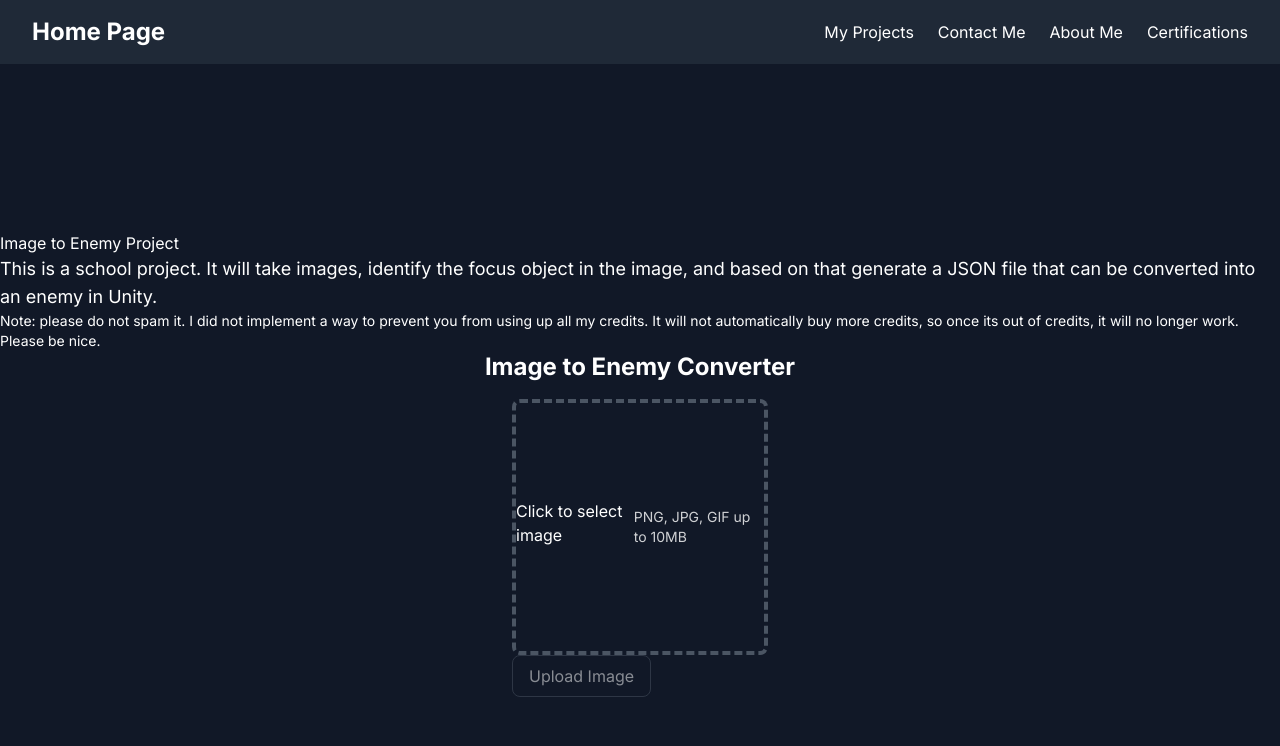
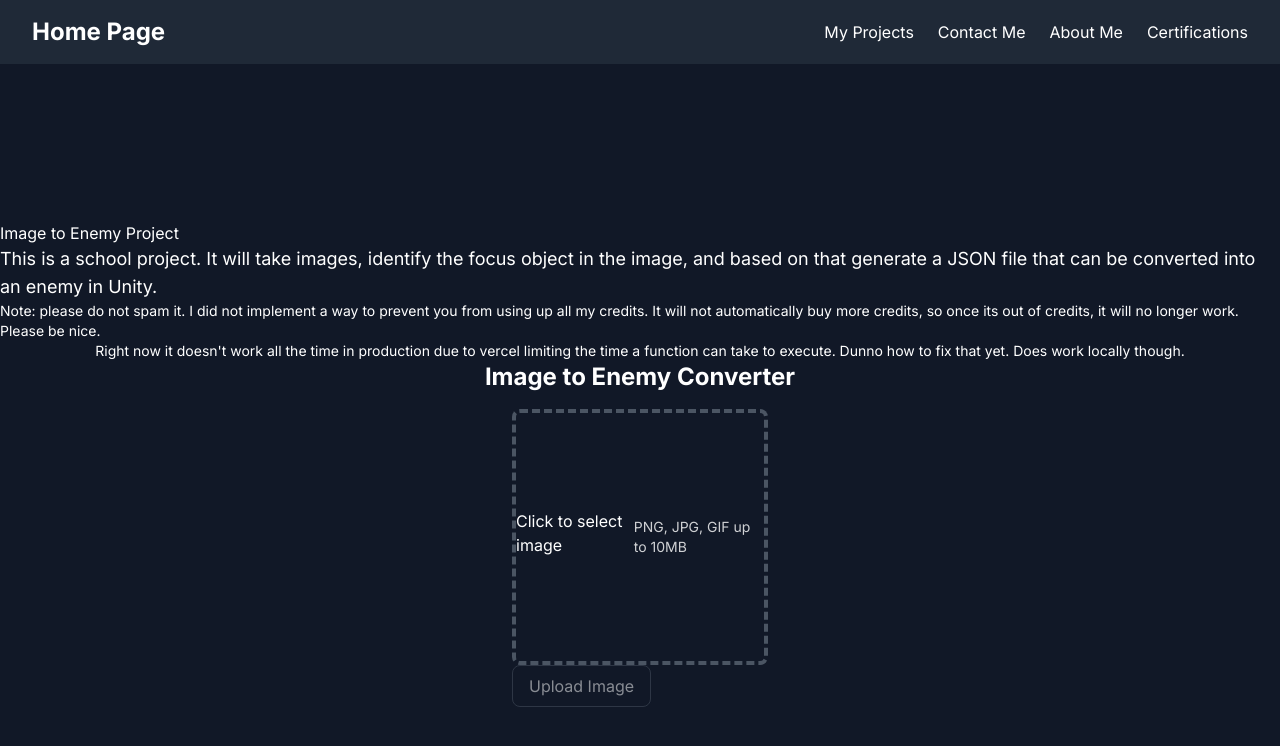
Before and after one commit to Paradrake2/PersonalWebsite, a Next.js app: page /projects/imagetoenemy in a window 1280 px wide. Shown: the top 746 px of the page. Built offline with nearby package versions, Linux system fonts and the light colour scheme.

Commit message:
added notice that it doesnt work in production due to vercel function timeout

```diff
--- a/app/projects/imagetoenemy/page.tsx
+++ b/app/projects/imagetoenemy/page.tsx
@@ -98,6 +98,9 @@ export default function Home() {
                 <div>
                     <p className="text-sm"> Note: please do not spam it. I did not implement a way to prevent you from using up all my credits. It will not automatically buy more credits, so once its out of credits, it will no longer work. Please be nice.</p>
                 </div>
+                <div>
+                    <p className="text-sm">Right now it doesn't work all the time in production due to vercel limiting the time a function can take to execute. Dunno how to fix that yet. Does work locally though.</p>
+                </div>
                 <h1 className="text-2xl font-bold">Image to Enemy Converter</h1>
                 <form onSubmit={upload} className="flex flex-col items-center mt-4">
                     <div ref={dropzoneRef} onClick={openPicker} className="w-64 h-64 border-4 border-dashed border-gray-600 rounded-lg flex items-center justify-center cursor-pointer hover:border-blue-500">
```
